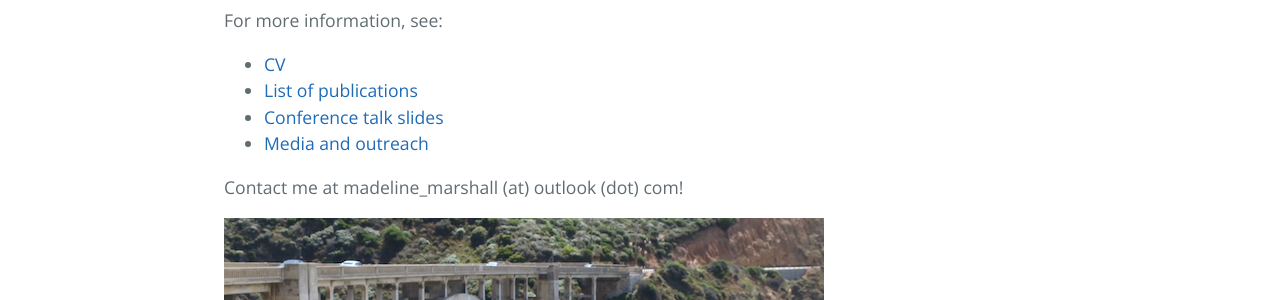
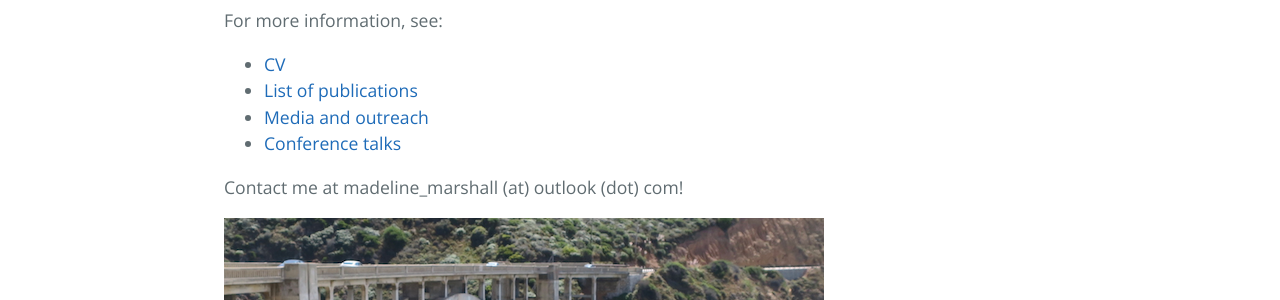
Before and after one commit to madelinemarshall/madelinemarshall.github.io, a Jekyll site: the page built from index.md, in a window 1280 px wide. Shown: the part 502-802 px from the top of the page. Built offline with Jekyll 4.4.1, drawn with Linux system fonts in a browser that asks for light colours; the repository's description, which GitHub fills in, is left out.

```diff
--- a/index.md
+++ b/index.md
@@ -17,8 +17,8 @@
 For more information, see:
 - [CV]({{ '/cv.html' | absolute_url }})
 - [List of publications]({{ '/publications.html' | absolute_url }})
-- [Conference talk slides]({{ '/talks.html' | absolute_url }})
 - [Media and outreach]({{ '/outreach.html' | absolute_url }})
+- [Conference talks]({{ '/talks.html' | absolute_url }})
 
 Contact me at madeline_marshall (at) outlook (dot) com!
 
```
